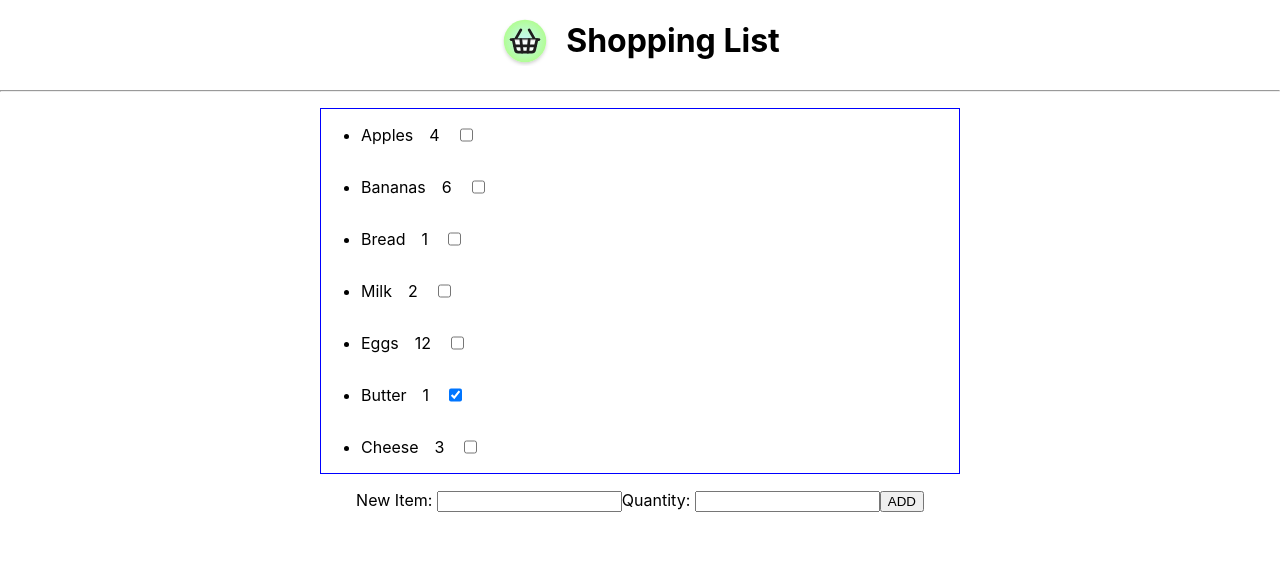
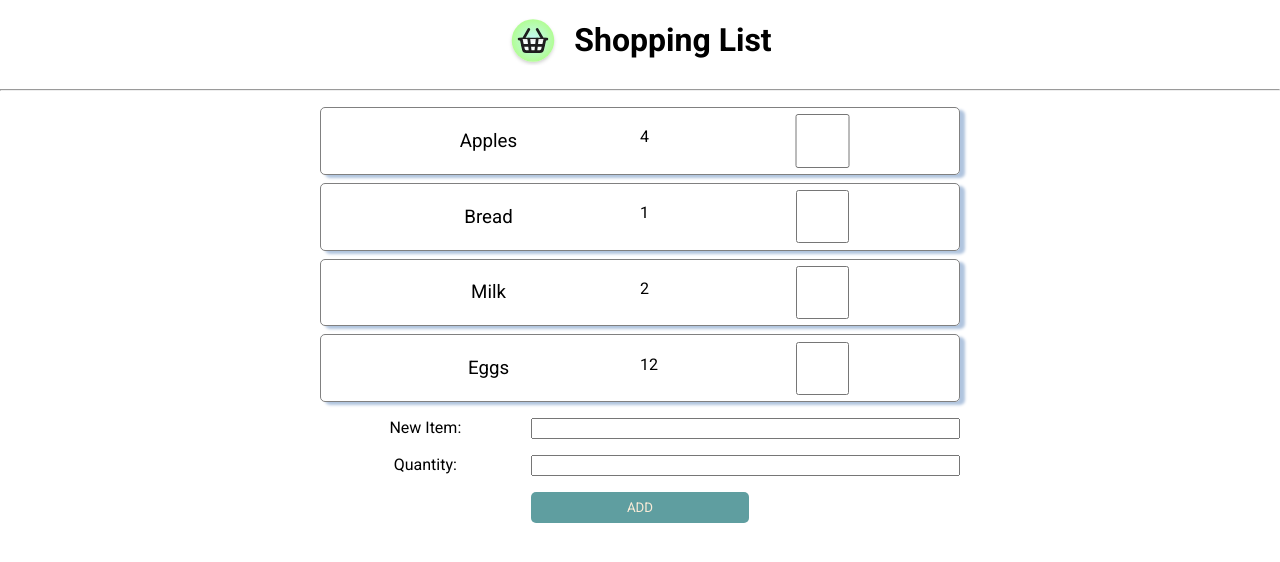
Before and after one commit to hstahelin/shopping-list, a React (Create React App) app: page / in a window 1280 px wide. Shown: the top 562 px of the page. Built offline with nearby package versions, Linux system fonts and the light colour scheme.

Commit message:
Add some styling

```diff
--- a/public/index.html
+++ b/public/index.html
@@ -3,6 +3,14 @@
   <head>
     <meta charset="utf-8" />
     <link rel="icon" href="%PUBLIC_URL%/icon.svg" />
+
+    <link rel="preconnect" href="https://fonts.googleapis.com" />
+    <link rel="preconnect" href="https://fonts.gstatic.com" crossorigin />
+    <link
+      href="https://fonts.googleapis.com/css2?family=Roboto:ital,wght@0,100;0,300;0,400;0,500;0,700;0,900;1,100;1,300;1,400;1,500;1,700;1,900&display=swap"
+      rel="stylesheet"
+    />
+
     <meta name="viewport" content="width=device-width, initial-scale=1" />
     <meta name="theme-color" content="#000000" />
     <meta
--- a/src/App.css
+++ b/src/App.css
@@ -2,37 +2,8 @@
   text-align: center;
 }
 
-.App-logo {
-  height: 40vmin;
-  pointer-events: none;
+* {
+  font-family: "Roboto", sans-serif;
+  font-weight: 400;
+  /* font-style: normal; */
 }
-
-@media (prefers-reduced-motion: no-preference) {
-  .App-logo {
-    animation: App-logo-spin infinite 20s linear;
-  }
-}
-
-.App-header {
-  background-color: #282c34;
-  min-height: 100vh;
-  display: flex;
-  flex-direction: column;
-  align-items: center;
-  justify-content: center;
-  font-size: calc(10px + 2vmin);
-  color: white;
-}
-
-.App-link {
-  color: #61dafb;
-}
-
-@keyframes App-logo-spin {
-  from {
-    transform: rotate(0deg);
-  }
-  to {
-    transform: rotate(360deg);
-  }
-}
--- a/src/components/Header/Header.css
+++ b/src/components/Header/Header.css
@@ -3,6 +3,11 @@ header {
   justify-content: center;
   gap: 1rem;
 }
+
+h1 {
+  font-weight: 700;
+}
+
 .icon {
   width: 50px;
 }
--- a/src/components/Item/Item.css
+++ b/src/components/Item/Item.css
@@ -1,4 +1,20 @@
 .item {
   display: flex;
-  gap: 1rem;
+  /* gap: 1rem; */
 }
+.name {
+  width: 50%;
+}
+.qty {
+  width: 10%;
+  text-align: left;
+}
+
+li {
+  padding: 0.2rem 1rem;
+  list-style: none;
+  border: 1px solid grey;
+  border-radius: 5px;
+  margin-bottom: 0.5rem;
+  box-shadow: 5px 3px 3px lightsteelblue;
+}
--- a/src/components/Item/Item.jsx
+++ b/src/components/Item/Item.jsx
@@ -11,7 +11,7 @@ function Item({ item }) {
   return (
     <li>
       <div className="item">
-        <p className="name">{item.name}</p>
+        <h3 className="name">{item.name}</h3>
         <p className="qty">{item.quantity}</p>
         <input
           type="checkbox"
--- a/src/components/ItemList/ItemList.css
+++ b/src/components/ItemList/ItemList.css
@@ -4,5 +4,5 @@
 }
 
 .list {
-  border: 1px solid blue;
+  padding: 0;
 }
--- a/src/components/NewItem/NewItem.css
+++ b/src/components/NewItem/NewItem.css
@@ -0,0 +1,21 @@
+label {
+  flex: 1;
+}
+input {
+  flex: 2;
+}
+
+.line {
+  margin: auto;
+  width: 50%;
+  display: flex;
+  padding-bottom: 1rem;
+}
+
+button {
+  border-radius: 5px;
+  border: none;
+  background-color: cadetblue;
+  padding: 0.5rem 6rem;
+  color: antiquewhite;
+}
--- a/src/components/NewItem/NewItem.jsx
+++ b/src/components/NewItem/NewItem.jsx
@@ -4,10 +4,14 @@ function NewItem({ handleAddItem }) {
   return (
     <section className="new-item">
       <form onSubmit={handleAddItem}>
-        <label htmlFor="newItem">New Item: </label>
-        <input type="text" name="newItem" id="newItem" />
-        <label htmlFor="qty">Quantity: </label>
-        <input type="number" name="qty" id="qty" />
+        <div className="line">
+          <label htmlFor="newItem">New Item: </label>
+          <input type="text" name="newItem" id="newItem" />
+        </div>
+        <div className="line">
+          <label htmlFor="qty">Quantity: </label>
+          <input type="number" name="qty" id="qty" />
+        </div>
         <button type="submit">ADD</button>
       </form>
     </section>
--- a/src/data/list.json
+++ b/src/data/list.json
@@ -1,44 +1,26 @@
 [
   {
-    "id": 11,
+    "id": 1,
     "name": "Apples",
     "quantity": 4,
     "checked": false
   },
   {
-    "id": 22,
-    "name": "Bananas",
-    "quantity": 6,
-    "checked": false
-  },
-  {
-    "id": 3,
+    "id": 2,
     "name": "Bread",
     "quantity": 1,
     "checked": false
   },
   {
-    "id": 4,
+    "id": 3,
     "name": "Milk",
     "quantity": 2,
     "checked": false
   },
   {
-    "id": 5,
+    "id": 4,
     "name": "Eggs",
     "quantity": 12,
     "checked": false
-  },
-  {
-    "id": 6,
-    "name": "Butter",
-    "quantity": 1,
-    "checked": true
-  },
-  {
-    "id": 7,
-    "name": "Cheese",
-    "quantity": 3,
-    "checked": false
   }
 ]
```
